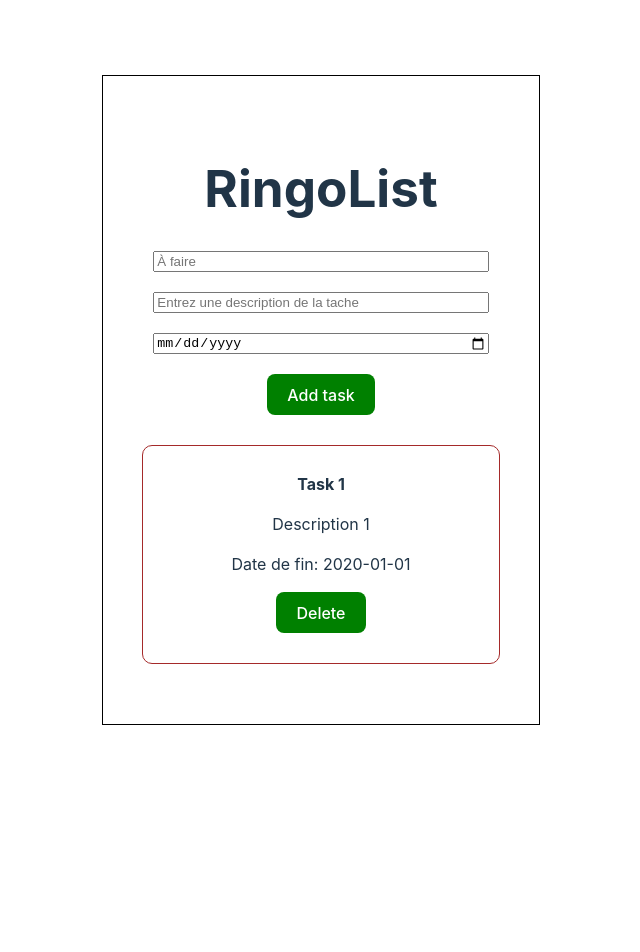
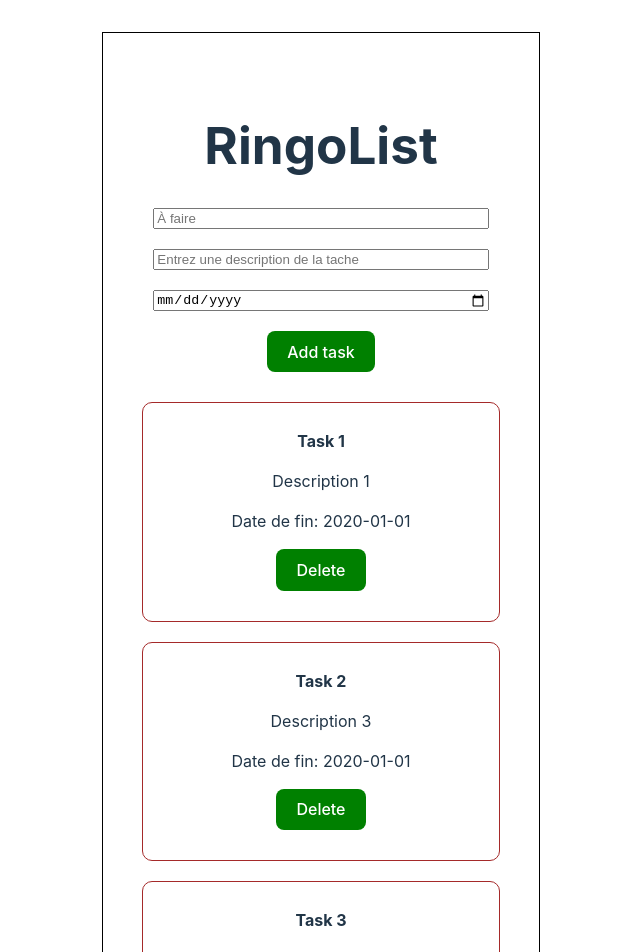
Before and after one commit to stephanemalho/ringo-test, a React (Vite) app: page / in a window 1280 px wide. Shown: the top 952 px of the page, without its empty margins (370-1010 px from the left). Before the commit the page ends 800 px from the top, so only its background shows below. Built offline with nearby package versions, Linux system fonts and the light colour scheme; the HTML template or start-up script is replaced by a standard one.

Commit message:
♻️ F03: add d of crud to FakeData

```diff
--- a/src/components/pages/home/Home.jsx
+++ b/src/components/pages/home/Home.jsx
@@ -2,18 +2,18 @@ import { useState } from "react";
 import Tasks from "./tasks/Tasks";
 import Form from "./taskForm/Form";
 import Title from "../../reusableUI/Title";
-import { title } from "../../../constants/constants";
+import { EMPTY_TASK, TASK_TITLE } from "../../../constants/constants";
 
 const Home = () => {
   // STATE
-  const [tasks, setTasks] = useState([]);
+  const [tasks, setTasks] = useState(EMPTY_TASK);
 
   // JSX
   return (
     <div className="todo-container">
-      <Title label={title} />
+      <Title label={TASK_TITLE} />
       <Form setTasks={setTasks} />
-      <Tasks tasks={tasks} />
+      <Tasks tasks={tasks} setTasks={setTasks} />
     </div>
   );
 };
--- a/src/components/pages/home/tasks/Tasks.jsx
+++ b/src/components/pages/home/tasks/Tasks.jsx
@@ -1,13 +1,13 @@
-import { fakeTasks } from "../../../../fakeTasks";
+import { fakeTasks } from "../../../../Data/fakeTasks";
 import Task from "./detail/Task";
 
 /* eslint-disable react/prop-types */
-const Tasks = () => {
+const Tasks = ({setTasks}) => {
 
   return (
     <>
-    {fakeTasks.SMALL.map((task) => (
-      <Task key={task.id} label={task.label} description={task.description} endDate={task.end_date} />
+    {fakeTasks.LARGE.map((task) => (
+      <Task setTasks={setTasks} key={task.id} id={task.id} label={task.label} description={task.description} endDate={task.end_date} />
     ))}
     </>
   )
--- a/src/components/pages/home/tasks/detail/Task.jsx
+++ b/src/components/pages/home/tasks/detail/Task.jsx
@@ -1,20 +1,24 @@
 import { styled } from "styled-components"
+import { fakeTasks } from "../../../../../Data/fakeTasks"
 
 
 
 // eslint-disable-next-line react/prop-types
-const Task = ({key, label, description, endDate}) => {
+const Task = ({label, description, endDate, id, setTasks}) => {
 
   const handleDelete = () => {
-    console.log('delete')
+    console.log('delete' , id)
+    fakeTasks.LARGE = fakeTasks.LARGE.filter((task) => task.id !== id)
+    setTasks(fakeTasks.LARGE)
+
   }
 
   return (
-    <TaskStyled key={key} className="task-style">
+    <TaskStyled id={id} className="task-style">
         <p>{label}</p>
         <p>{description}</p>
         <p>Date de fin: {endDate}</p>
-        <button onClick={handleDelete}>Delete</button>
+        <button onClick={() => handleDelete(id)}>Delete</button>
     </TaskStyled>
   )
 }
--- a/src/constants/constants.js
+++ b/src/constants/constants.js
@@ -1,6 +1,7 @@
-export const title = 'RingoList';
+export const TASK_TITLE = 'RingoList';
 
 export const EMPTY_TASK = {
+  id: "",
   label: "",
   description: "",
   start_date: "",
```
Also changed, not shown: src/Data/fakeTasks.js (renamed from src/fakeTasks.js).
